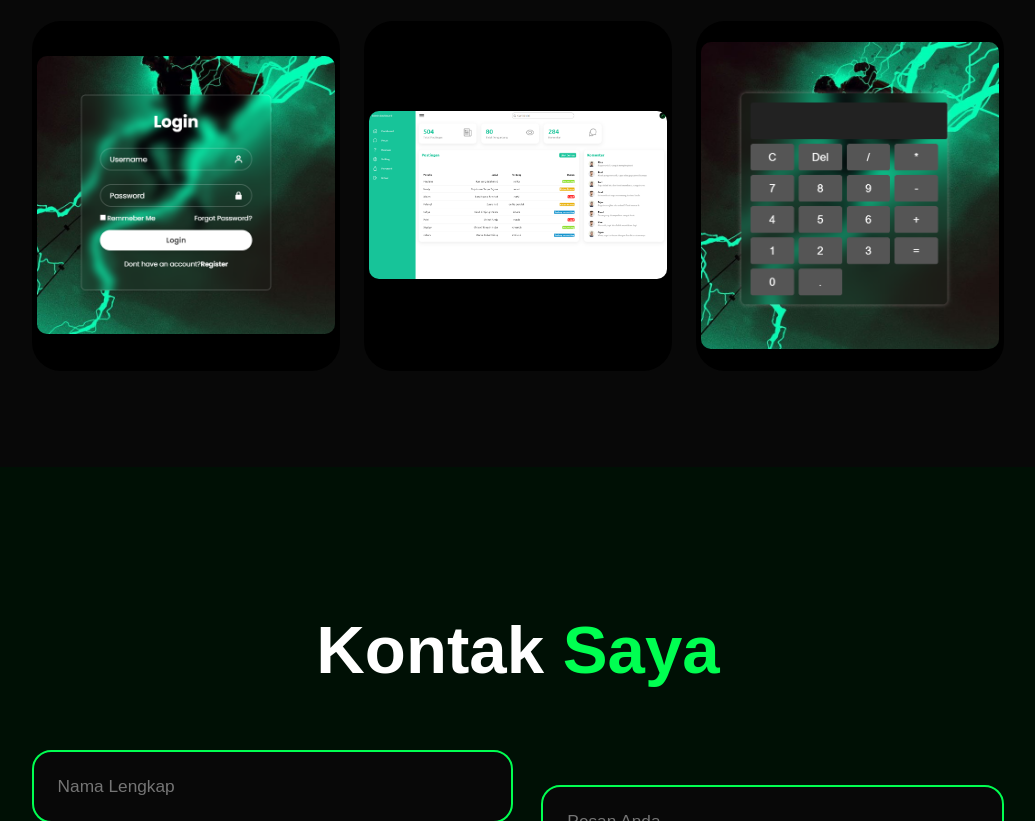
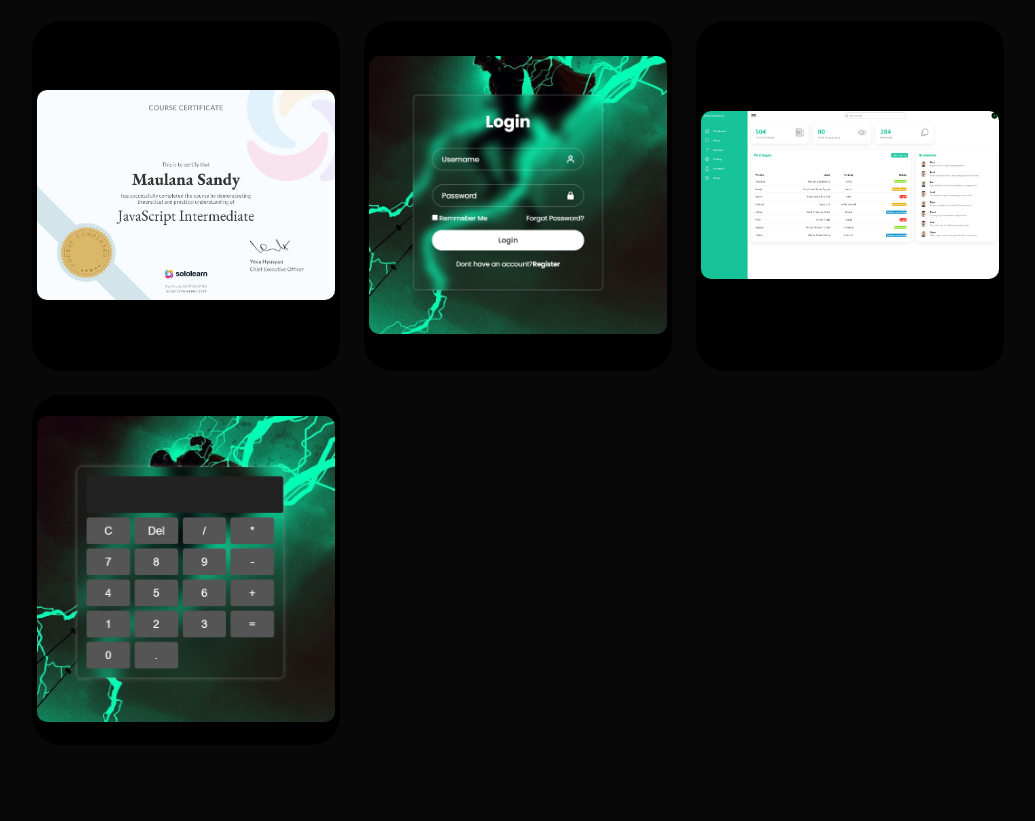
Before and after one commit to MaulanaSandyy/TugasPemrograman, a plain HTML site: page index.html in a window 1280 px wide. Shown: the part 2222-3043 px from the top of the page, without its empty margins (122-1157 px from the left). Drawn offline with nearby package versions, Linux system fonts and the light colour scheme.

Commit message:
Update index.html

```diff
--- a/index.html
+++ b/index.html
@@ -114,6 +114,17 @@
           </div> -->
         </div>
         <div class="service-box">
+          <a href="dashmin.html"><img src="asset/gambar/sertifikatjsinter.jpg" alt="Service Image" class="service-image"></a>
+          <!-- <div class="service-info">
+            <i class="bx bx-code"></i>
+            <h4>Mahasiswa Unpam</h4>
+            <p>Lorem, ipsum dolor sit amet consectetur adipisicing elit. Dignissimos,
+              unde illo. At, corporis aliquam. Doloremque aliquam sint quidem ex, eum
+              sapiente cum consequuntur impedit accusamus aperiam. Laboriosam, facere
+              vero aliquam excepturi fuga animi blanditiis!</p>
+          </div> -->
+        </div>
+        <div class="service-box">
           <a href="log.html"><img src="asset/gambar/showlog.png" alt="Service Image" class="service-image"></a>
           <!-- <div class="service-info">
             <i class="bx bxs-devices"></i>
```
